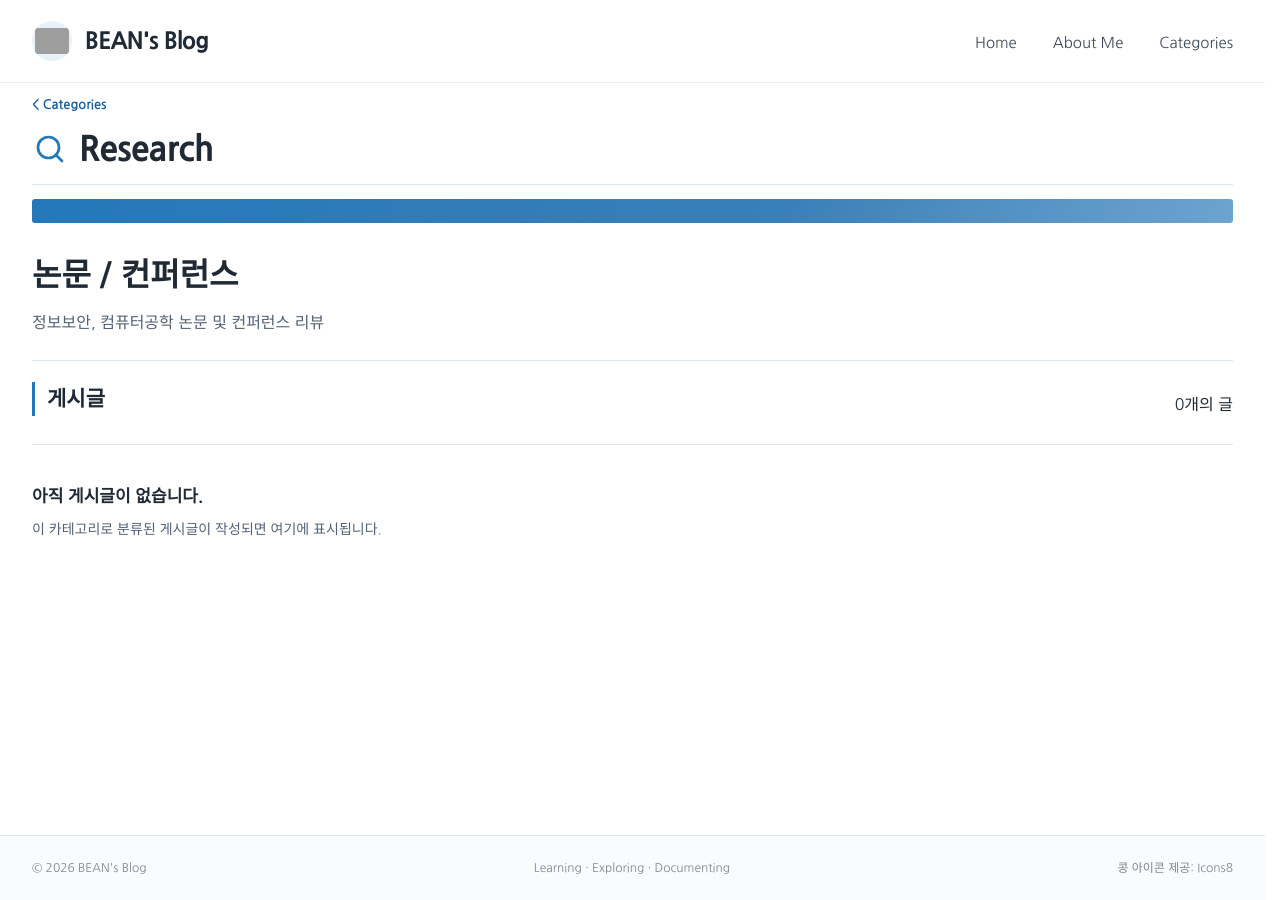
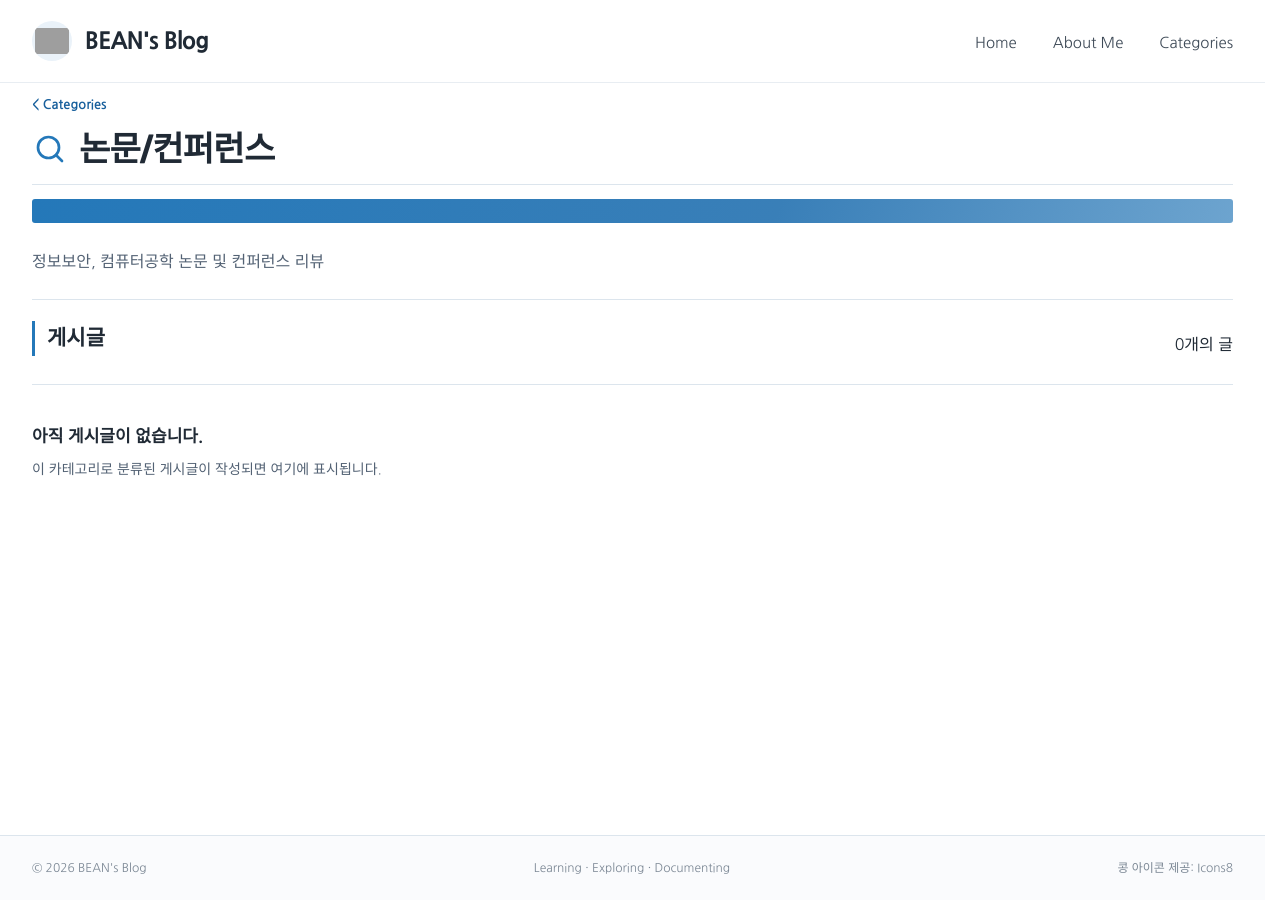
Before and after one commit to BEAN-CMD418/bean-cmd418.github.io, a Jekyll site: the page built from research/index.md, in a window 1280 px wide. Built offline with Jekyll 4.4.1, drawn with Linux system fonts in a browser that asks for light colours; some web fonts are replaced; grey boxes are pictures that could not be loaded.

Commit message:
Use Korean title for research category

```diff
--- a/research/index.md
+++ b/research/index.md
@@ -2,10 +2,8 @@
 category_icon: research
 category: Research
 layout: page
-title: Research
+title: 논문/컨퍼런스
 permalink: /research/
 ---
 
-# 논문 / 컨퍼런스
-
 정보보안, 컴퓨터공학 논문 및 컨퍼런스 리뷰
```
